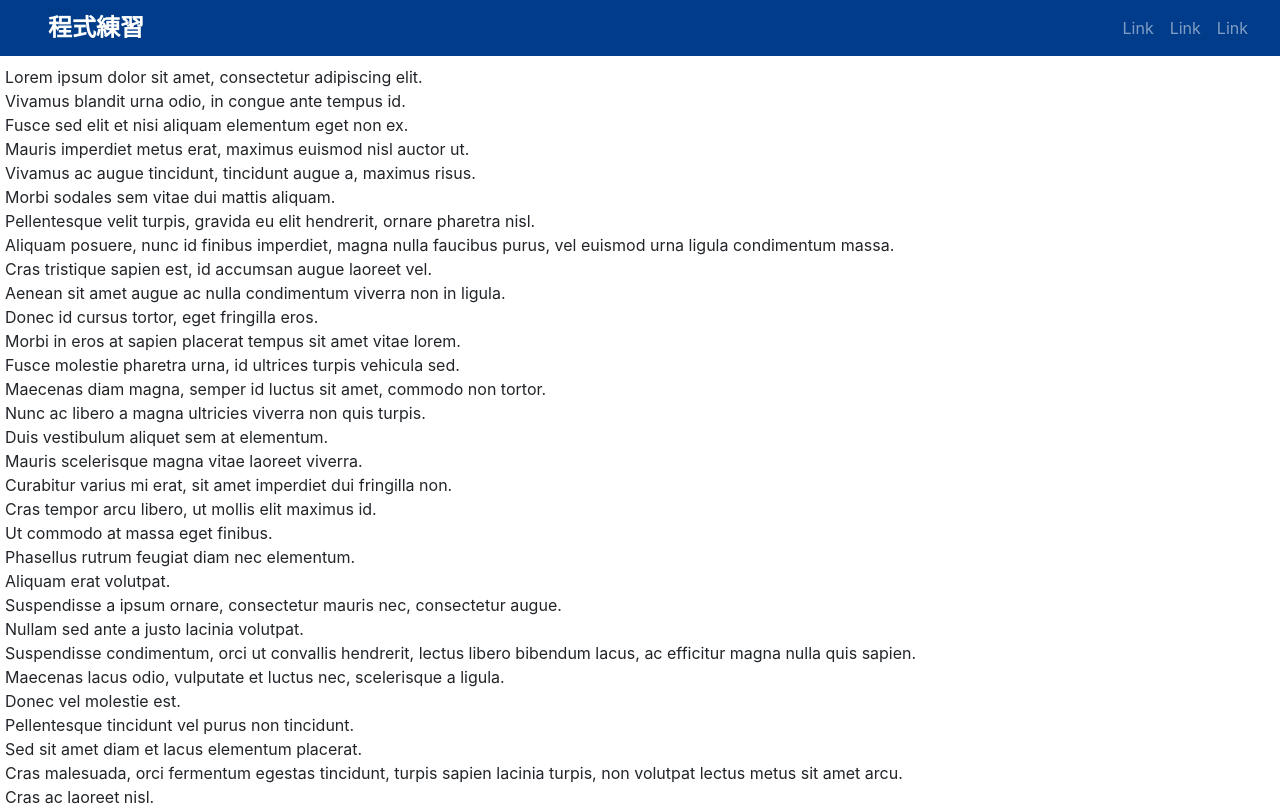
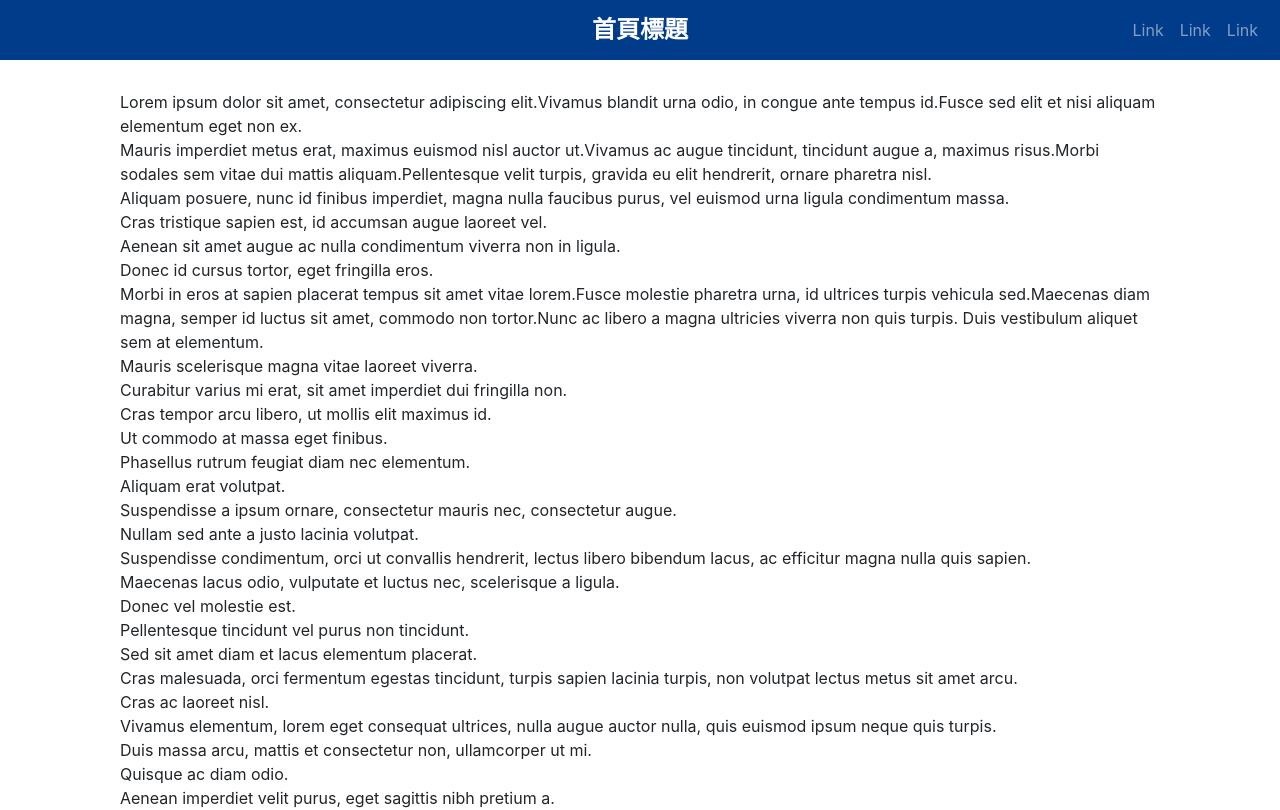
Before and after one commit to Hitai0516/Hitai0516.github.io, a plain HTML site: page pages/mainFrame.html in a window 1280 px wide. Shown: the top 810 px of the page. Drawn offline with Linux system fonts and the light colour scheme.

Commit message:
Update mainFrame

```diff
--- a/css/mainFrame.css
+++ b/css/mainFrame.css
@@ -27,14 +27,17 @@
     align-items: center;
 }
 .content {
-    padding: 5px 5px 0px 5px;
+    padding: 5px 20px 0px 20px;
     margin-top: 60px;
 }
 @media screen and (min-width : 480px) {
+    .navbar {
+        padding: 10px 14px 10px calc(50% - 48px);
+    }
     .navbar-nav {
         margin: auto 0px auto auto;
     }
-    .navbar {
-        padding: 8px 24px 8px 48px;
+    .content {
+        padding: 30px 120px 0px 120px;
     }
 }
--- a/pages/mainFrame.html
+++ b/pages/mainFrame.html
@@ -12,7 +12,7 @@
 
     <body>
         <nav class="navbar navbar-expand-md navbar-dark fixed-top">
-            <span class="navbar-brand">程式練習</span>
+            <span class="navbar-brand">首頁標題</span>
             <button class="navbar-toggler " type="button" data-toggle="collapse" data-target="#collapsibleNavbar">
                 <span class="navbar-toggler-icon"></span>
             </button>
@@ -32,20 +32,12 @@
         </nav>
         <div class="content">
             <p>
-                Lorem ipsum dolor sit amet, consectetur adipiscing elit.<br>
-                Vivamus blandit urna odio, in congue ante tempus id.<br>
-                Fusce sed elit et nisi aliquam elementum eget non ex.<br>
-                Mauris imperdiet metus erat, maximus euismod nisl auctor ut.<br>
-                Vivamus ac augue tincidunt, tincidunt augue a, maximus risus.<br>
-                Morbi sodales sem vitae dui mattis aliquam.<br>
-                Pellentesque velit turpis, gravida eu elit hendrerit, ornare pharetra nisl.<br>
+                Lorem ipsum dolor sit amet, consectetur adipiscing elit.Vivamus blandit urna odio, in congue ante tempus id.Fusce sed elit et nisi aliquam elementum eget non ex.<br>
+                Mauris imperdiet metus erat, maximus euismod nisl auctor ut.Vivamus ac augue tincidunt, tincidunt augue a, maximus risus.Morbi sodales sem vitae dui mattis aliquam.Pellentesque velit turpis, gravida eu elit hendrerit, ornare pharetra nisl.<br>
                 Aliquam posuere, nunc id finibus imperdiet, magna nulla faucibus purus, vel euismod urna ligula condimentum massa.<br>
                 Cras tristique sapien est, id accumsan augue laoreet vel.<br> Aenean sit amet augue ac nulla condimentum viverra non in ligula.<br>
                 Donec id cursus tortor, eget fringilla eros.<br>
-                Morbi in eros at sapien placerat tempus sit amet vitae lorem.<br>
-                Fusce molestie pharetra urna, id ultrices turpis vehicula sed.<br>
-                Maecenas diam magna, semper id luctus sit amet, commodo non tortor.<br>
-                Nunc ac libero a magna ultricies viverra non quis turpis.<br>
+                Morbi in eros at sapien placerat tempus sit amet vitae lorem.Fusce molestie pharetra urna, id ultrices turpis vehicula sed.Maecenas diam magna, semper id luctus sit amet, commodo non tortor.Nunc ac libero a magna ultricies viverra non quis turpis.
                 Duis vestibulum aliquet sem at elementum.<br>
                 Mauris scelerisque magna vitae laoreet viverra.<br>
                 Curabitur varius mi erat, sit amet imperdiet dui fringilla non.<br>
```
